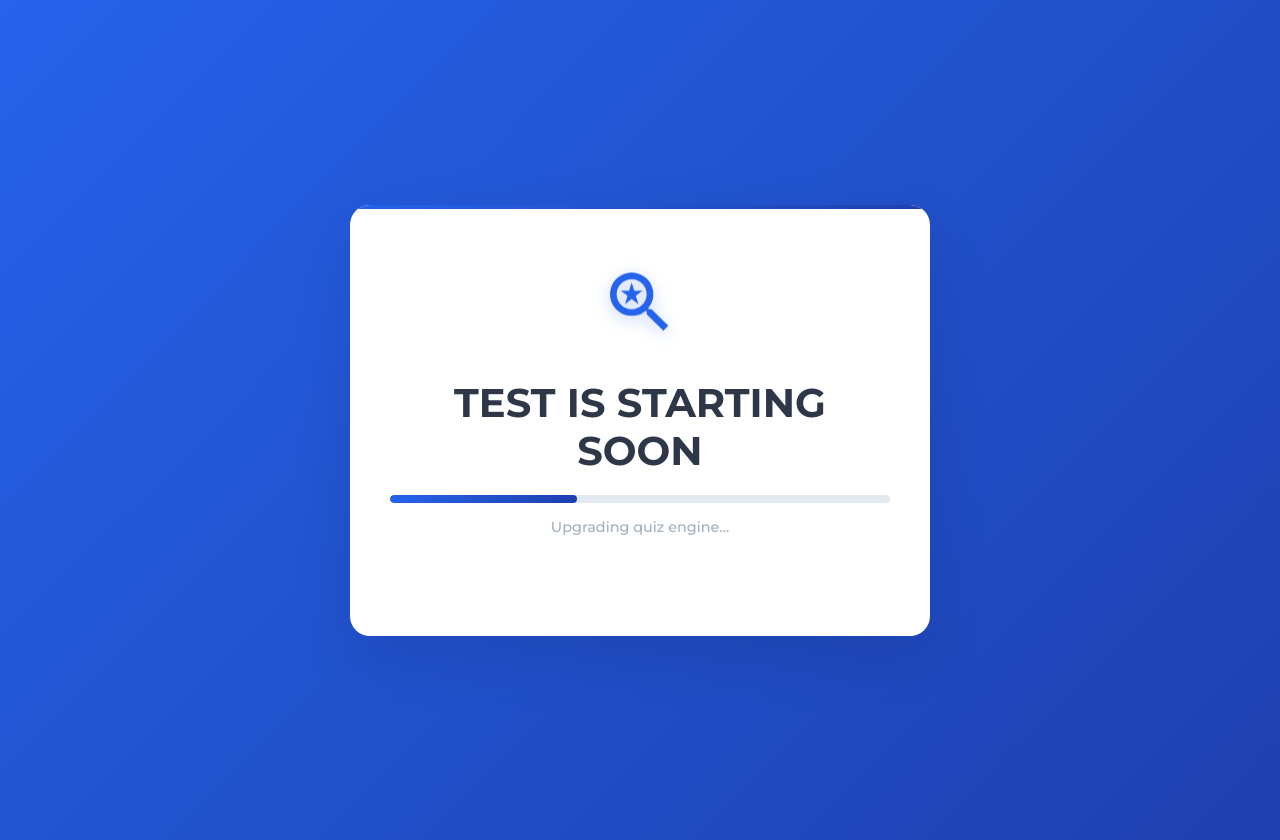
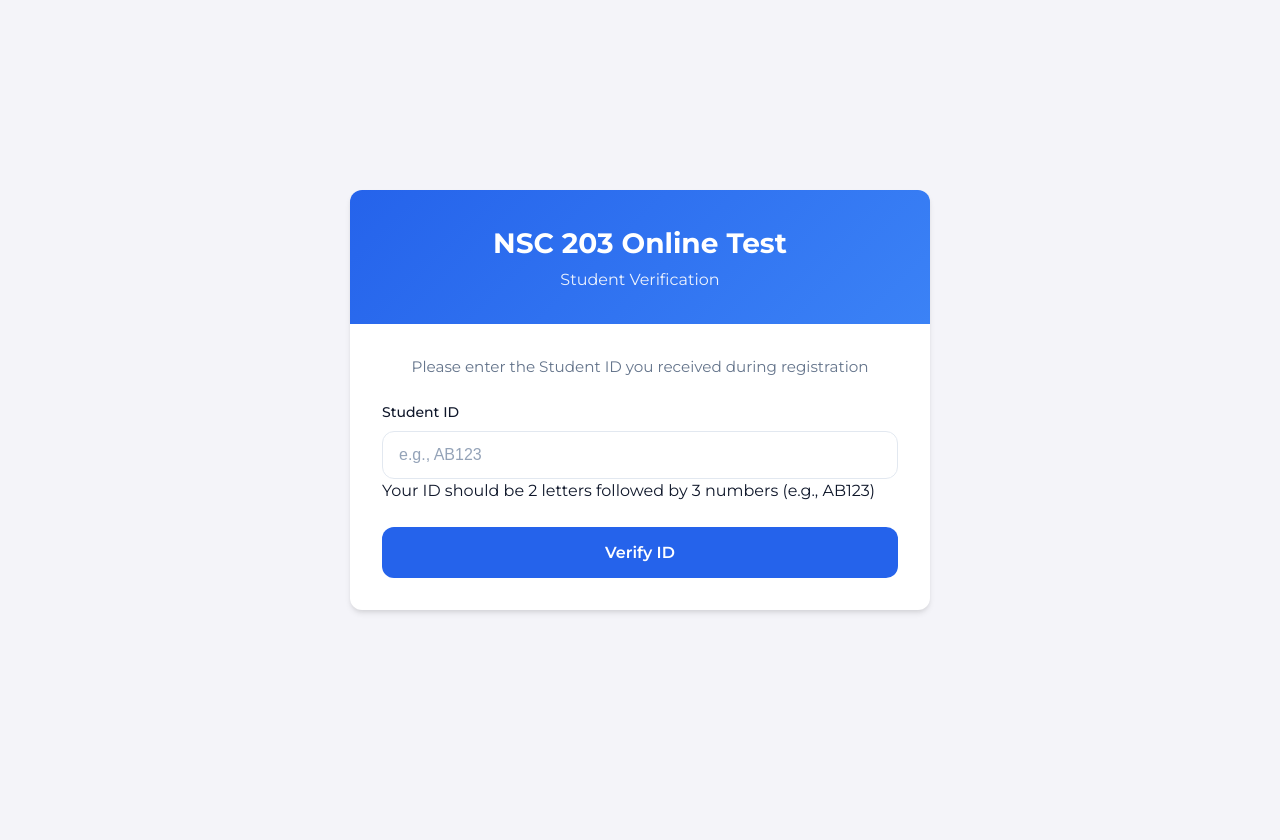
Before and after one commit to kachiDeGreat/quiz-app, a React (Create React App) app: page / in a window 1280 px wide. After the commit the page ends 800 px from the top, so only its background shows below. Built offline with nearby package versions, Linux system fonts and the light colour scheme.

Commit message:
quiz has started

```diff
--- a/src/App.tsx
+++ b/src/App.tsx
@@ -61,7 +61,7 @@ const App: React.FC = () => {
       )} */}
 
       {/* Main content */}
-      {/* <div className="app-content">
+      <div className="app-content">
         {currentView === "registration" && (
           <Registration
             onRegistrationComplete={handleRegistrationComplete}
@@ -92,9 +92,9 @@ const App: React.FC = () => {
             <CheckID />
           </div>
         )}
-      </div> */}
+      </div>
 
-      <MaintenancePage />
+      {/* <MaintenancePage /> */}
       {/* <ExportToPDFButton /> */}
 
       <Toaster
```
